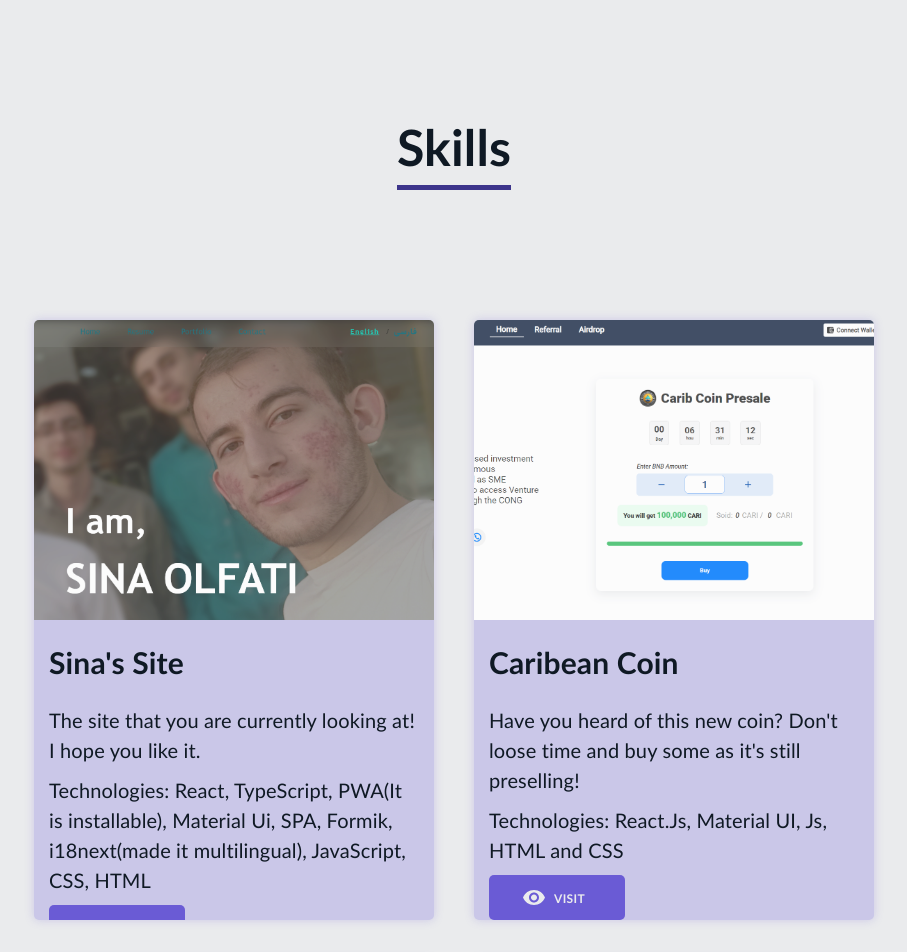
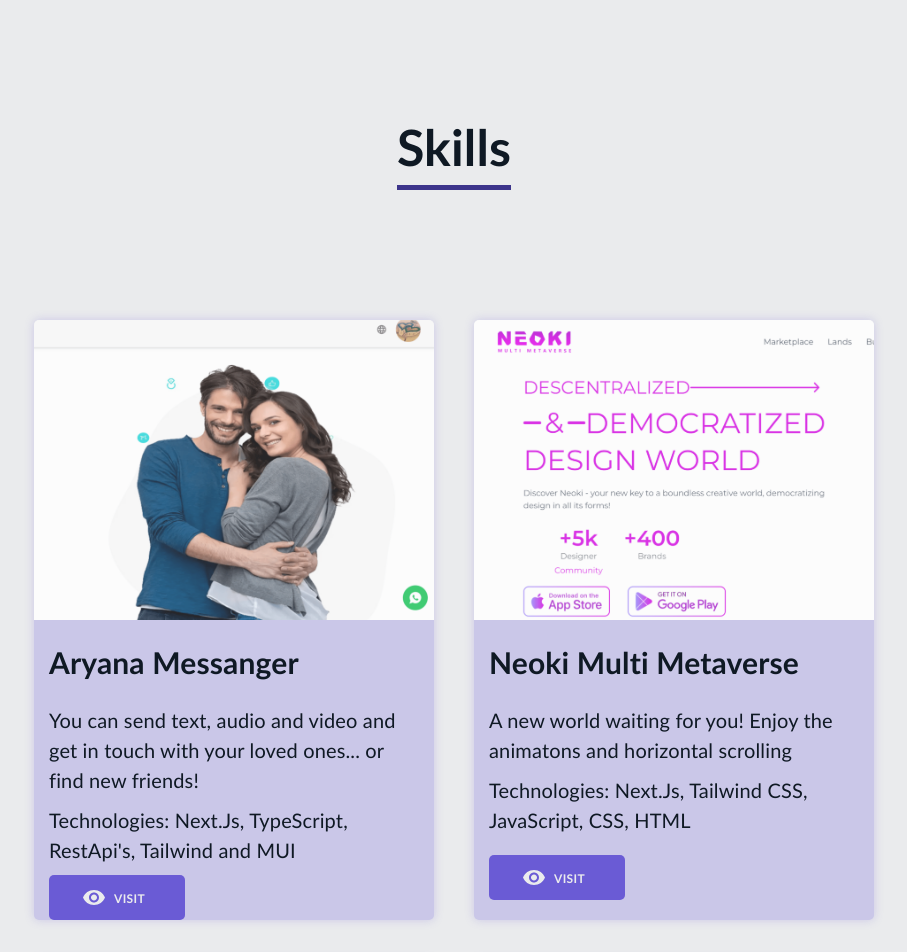
Before and after one commit to sina-olfati/sina-olfati-site, a React (Create React App) app: page /sina-olfati-site/portfolio in a window 1280 px wide. Shown: the top 952 px of the page, without its empty margins (186-1093 px from the left). Built offline with nearby package versions, Linux system fonts and the light colour scheme; a web font is replaced by a local one.

Commit message:
Portfolio: reordered projects | added reveal animation to cards

```diff
--- a/src/screens/Portfolio.tsx
+++ b/src/screens/Portfolio.tsx
@@ -18,21 +18,18 @@ import neoki from "../assets/images/neoki.png";
 import RemoveRedEyeIcon from '@mui/icons-material/RemoveRedEye';
 import OpenInNewIcon from '@mui/icons-material/OpenInNew';
 
-// Components
-
 // i18next
 import { useTranslation } from "react-i18next";
 
+// Reveal Animation
+import reveal from '../assets/js/reveal';
+import '../assets/css/reveal.css';
+
 const items = [
   {
-    num: "mySite",
-    pic: mySite,
-    link: "https://sina-olfati.github.io/sina-olfati-site",
-  },
-  {
-    num: "caribCoin",
-    pic: caribCoin,
-    link: "https://caribbean-coin.vercel.app/presale",
+    num: "aryana",
+    pic: aryana,
+    link: "https://ariyana-shariflo.vercel.app/",
   },
   {
     num: "neoki",
@@ -45,14 +42,9 @@ const items = [
     link: "https://sina-pools.vercel.app/pools",
   },
   {
-    num: "digitex",
-    pic: digitex,
-    link: "https://digix.vercel.app",
-  },
-  {
-    num: "aryana",
-    pic: aryana,
-    link: "https://ariyana-shariflo.vercel.app/",
+    num: "caribCoin",
+    pic: caribCoin,
+    link: "https://caribbean-coin.vercel.app/presale",
   },
   {
     num: "resumeTemplate",
@@ -60,10 +52,20 @@ const items = [
     link: "https://resume-sina-olfati.vercel.app",
   },
   {
-    num: "myShop",
-    pic: myShop,
-    link: "/sina-olfati-site/products",
+    num: "mySite",
+    pic: mySite,
+    link: "https://sina-olfati.github.io/sina-olfati-site",
   },
+  // {
+  //   num: "digitex",
+  //   pic: digitex,
+  //   link: "https://digix.vercel.app",
+  // },
+  // {
+  //   num: "myShop",
+  //   pic: myShop,
+  //   link: "/sina-olfati-site/products",
+  // },
 ];
 
 const Portfolio = () => {
@@ -85,7 +87,7 @@ const Portfolio = () => {
       <div className="port-cards" lang={language}>
 
         {items.map((item): any => (
-          <div className="card" key={item.num}>
+          <div className="card reveal" key={item.num}>
 
             <div className="card-picture" style={{backgroundImage: `url(${item.pic})`}}>
               {/* <p>{t(`portfolio-${item.num}-name`)}</p> */}
```
